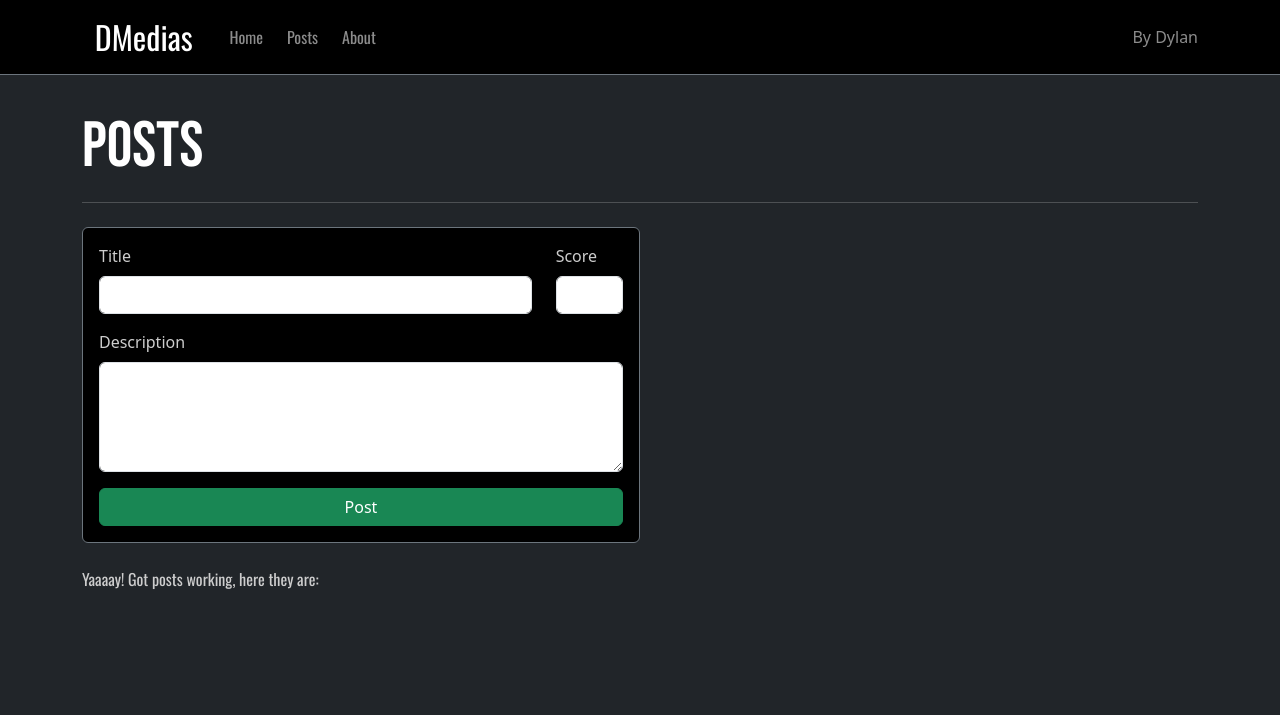
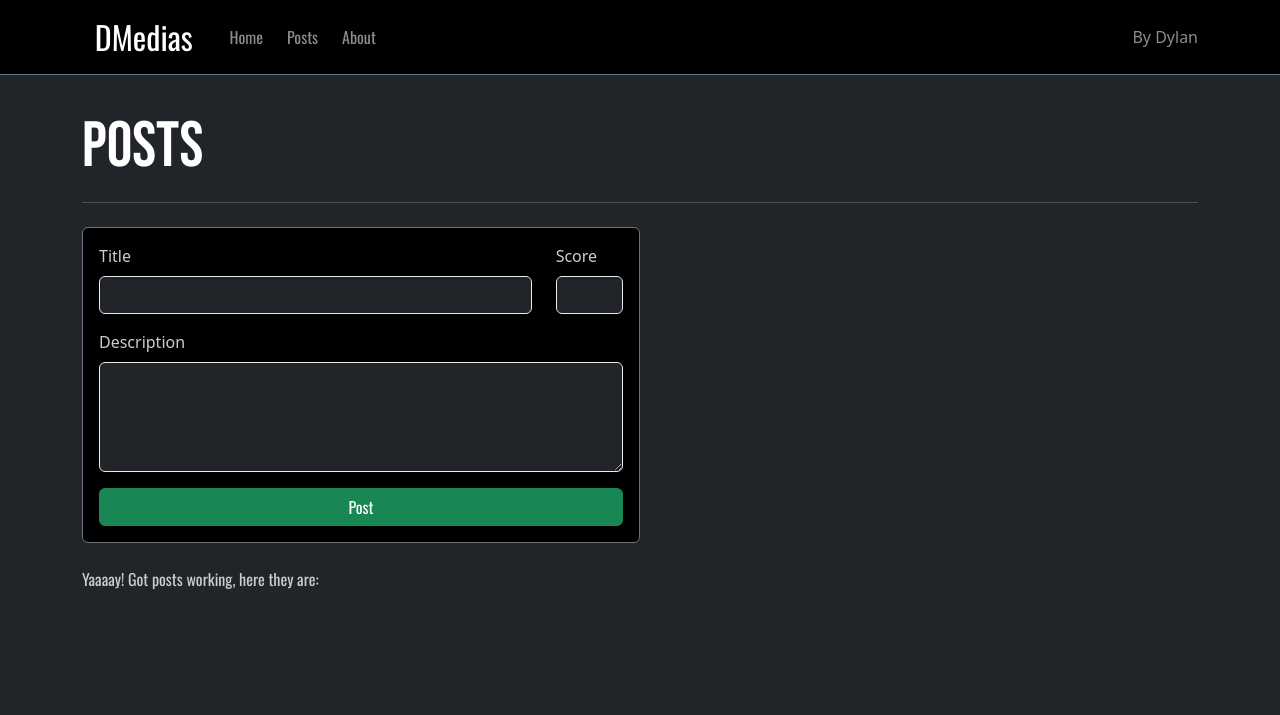
Before and after one commit to BobTheFrob/flask-project, a Flask app: page /posts in a window 1280 px wide. Shown: the top 715 px of the page. Run offline with Flask 3, Linux system fonts and the light colour scheme; data that the repository does not hold is empty.

Commit message:
Starting to override bootstrap variables

```diff
--- a/dweb/static/style.css
+++ b/dweb/static/style.css
@@ -1,6 +1,30 @@
 * {
     color: rgb(205, 205, 205);
     box-sizing: border-box;
+}
+
+
+/* Bootstrap overrides: */
+:root {
+    --bs-primary-rgb: #ebebeb;
+    --bs-body-color: #ebebeb;
+    --bs-danger: #ff4444;
+    --bs-body-bg: #212529 !important;
+    --bs-border-color: #ebebeb;
+}
+.btn {
+    --bs-btn-font-family: "Oswald", Georgia;
+}
+input:focus,
+select:focus,
+textarea:focus,
+button:focus {
+    outline: none;
+}
+.form-control:focus{
+    border-color: #787878;
+    -webkit-box-shadow: none;
+    box-shadow: none;
 }
 
 body {
```
